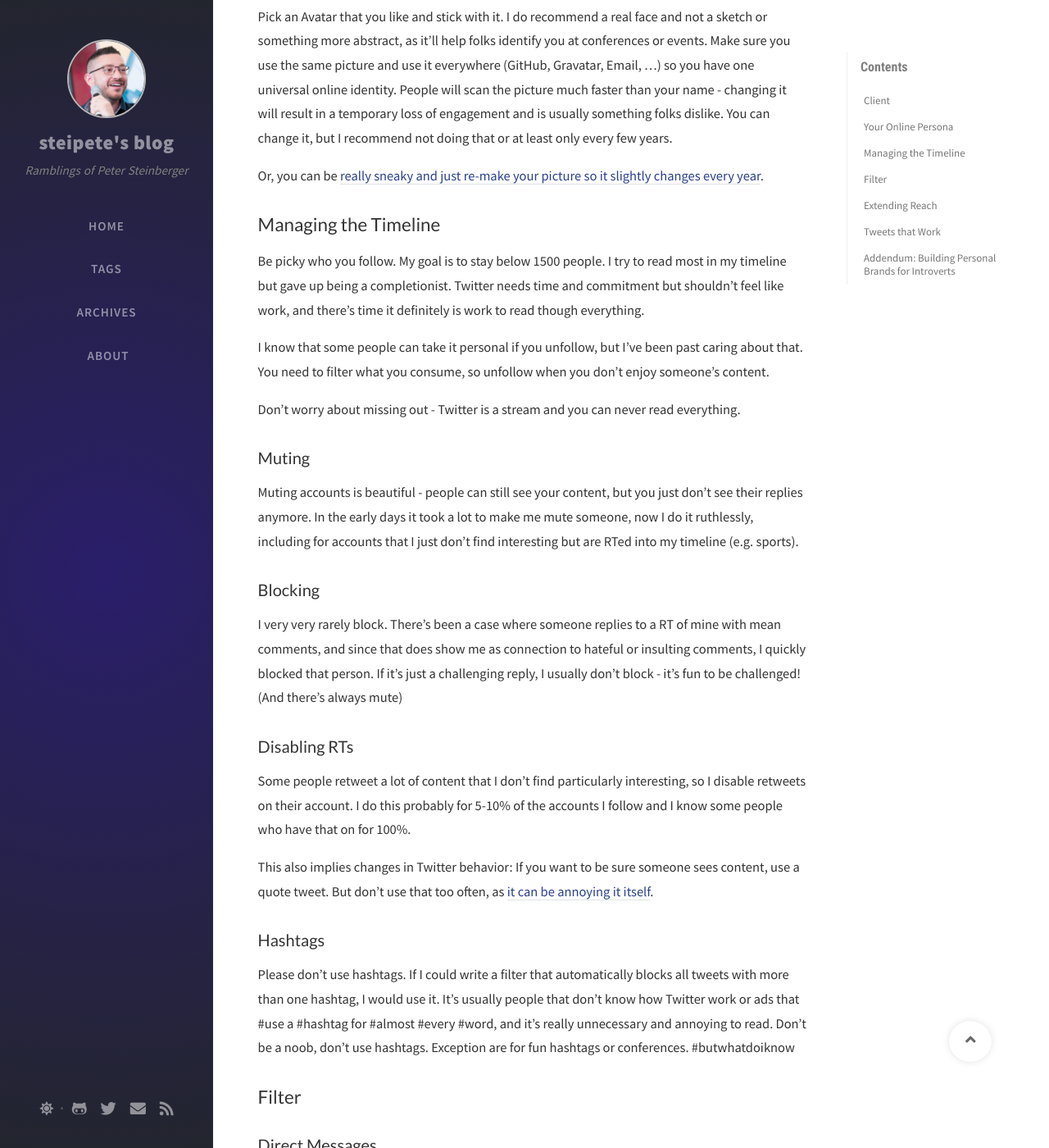
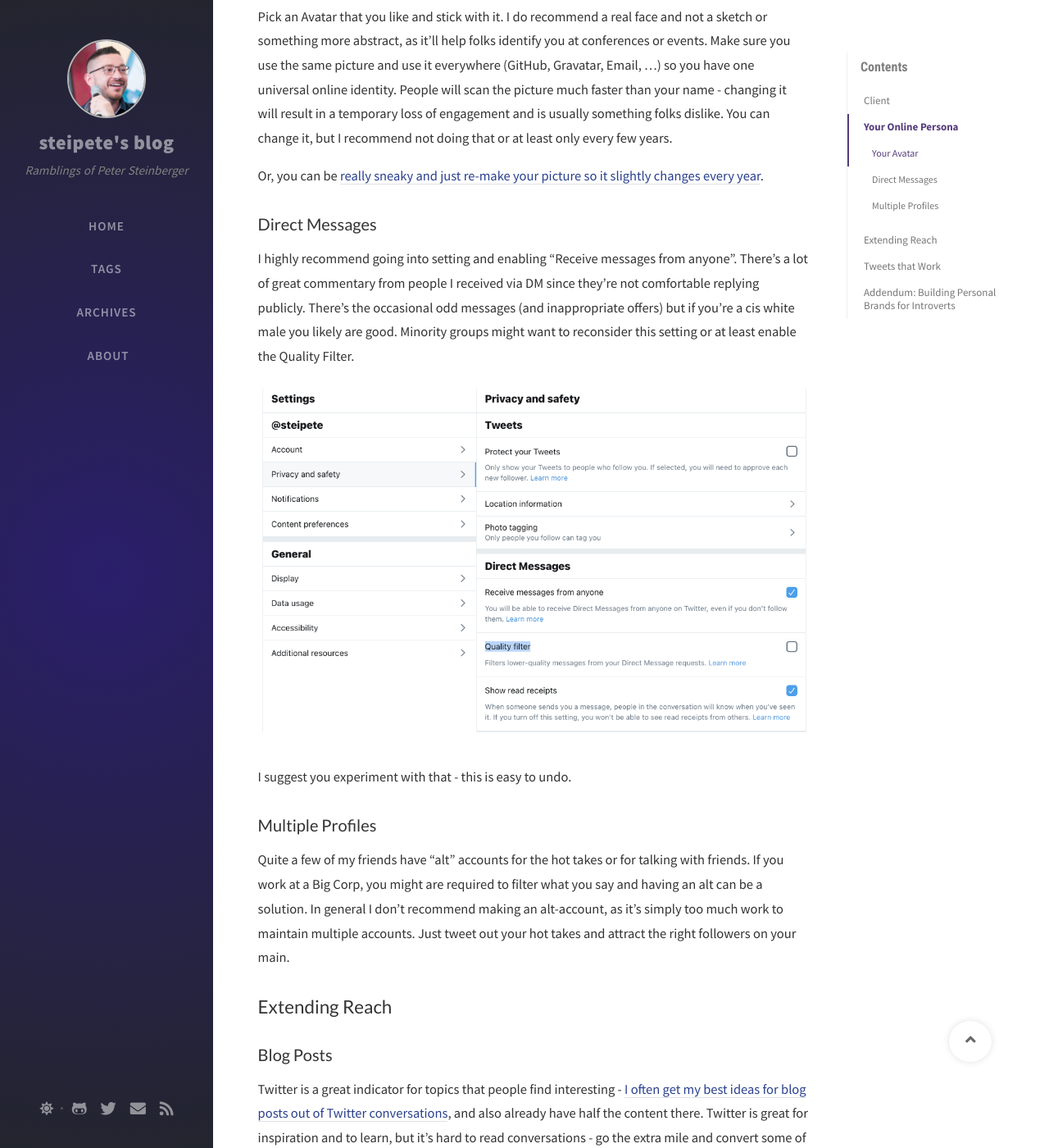
Before and after one commit to steipete/steipete.com, a Jekyll site: the page built from _posts/2020-10-7-getting-the-most-out-of-twitter.md, in a window 1280 px wide and 1400 px high, scrolled down 1497 px. Shown: the whole window at 82% size. Built offline with Jekyll 4.4.1, drawn with Linux system fonts in a browser that asks for light colours; nearby versions of some CDN libraries; comment, search, counter and statistics services are not loaded; some of the changed text lies outside the part shown.

Commit message:
Split into two separate posts

```diff
--- a/_posts/2020-10-7-getting-the-most-out-of-twitter.md
+++ b/_posts/2020-10-7-getting-the-most-out-of-twitter.md
@@ -45,34 +45,6 @@
 
 Or, you can be [really sneaky and just re-make your picture so it slightly changes every year](https://krausefx.com/blog/continuous-delivery-for-your-profile-picture).
 
-## Managing the Timeline
-
-Be picky who you follow. My goal is to stay below 1500 people. I try to read most in my timeline but gave up being a completionist. Twitter needs time and commitment but shouldn't feel like work, and there's time it definitely is work to read though everything.
-
-I know that some people can take it personal if you unfollow, but I've been past caring about that. You need to filter what you consume, so unfollow when you don't enjoy someone's content.
-
-Don't worry about missing out - Twitter is a stream and you can never read everything.
-
-### Muting
-
-Muting accounts is beautiful - people can still see your content, but you just don't see their replies anymore. In the early days it took a lot to make me mute someone, now I do it ruthlessly, including for accounts that I just don't find interesting but are RTed into my timeline (e.g. sports).
-
-### Blocking
-
-I very very rarely block. There's been a case where someone replies to a RT of mine with mean comments, and since that does show me as connection to hateful or insulting comments, I quickly blocked that person. If it's just a challenging reply, I  usually don't block - it's fun to be challenged! (And there's always mute)
-
-### Disabling RTs
-
-Some people retweet a lot of content that I don't find particularly interesting, so I disable retweets on their account. I do this probably for 5-10% of the accounts I follow and I know some people who have that on for 100%.
-
-This also implies changes in Twitter behavior: If you want to be sure someone sees content, use a quote tweet. But don't use that too often, as [it can be annoying it itself](https://twitter.com/NeoNacho/status/1313595333159469056).
-
-### Hashtags
-
-Please don't use hashtags. If I could write a filter that automatically blocks all tweets with more than one hashtag, I would use it. It's usually people that don't know how Twitter work or ads that #use a #hashtag for #almost #every #word, and it's really unnecessary and annoying to read. Don't be a noob, don't use hashtags. Exception are for fun hashtags or conferences. #butwhatdoiknow
-
-## Filter
-
 ### Direct Messages
 
 I highly recommend going into setting and enabling "Receive messages from anyone". There's a lot of great commentary from people I received via DM since they're not comfortable replying publicly. There's the occasional odd messages (and inappropriate offers) but if you're a cis white male you likely are good. Minority groups might want to reconsider this setting or at least enable the Quality Filter.
@@ -80,22 +52,6 @@
 ![Twitter Settings](/assets/img/2020/make-twitter-work/settings.png)
 
 I suggest you experiment with that - this is easy to undo.
-
-### Muting Keywords
-
-You can mute 100 keywords. It doesn't need to be a hashtag. Here's a selection of the things I mute:
-
-- #MyTwitterAnniversary (I really don't care about these)
-- shooting (Protects my sanity)
-- constitution, police, assault, shooting, killing, #VOTE (Probably something American that will just make me upset)
-- #digital, #offer, #BusinessTransformation, #sponsored, #blockchain, #bigdata (If you use this as keyword, the content will be crap)
-- NASCAR, Lakers, #F1, Strava, #CloseYourRings (not interested in sports or where you run or bike)
-- #Covid_19 (I read news about the pandemic when I feel like it. I don't need that every 5 minutes)
-- [food] (I already like food too much)
-
-### Muting Accounts
-
-Unlike keywords, there's no limit in muting accounts. I pretty much mute all brands, accounts that serve ads and accounts that talk about topics I'm not interested in. Remember, you are in control of what you consume, so be selective and remove the noise.
 
 ### Multiple Profiles
 
@@ -128,7 +84,6 @@
 <img src="/assets/img/2020/make-twitter-work/follower.png" alt="Birdbrain Follower Count of @steipete" width="50%">
 
 [Twitter Analytics](https://analytics.twitter.com/) is also great to understand which tweets work.
-
 
 ## Tweets that Work
 
```
Also changed, not shown: other parts of _posts/2020-10-7-getting-the-most-out-of-twitter.md (+2 -2 lines), _posts/2020-10-13-gardening-your-timeline.md (added, +78 -0 lines).
